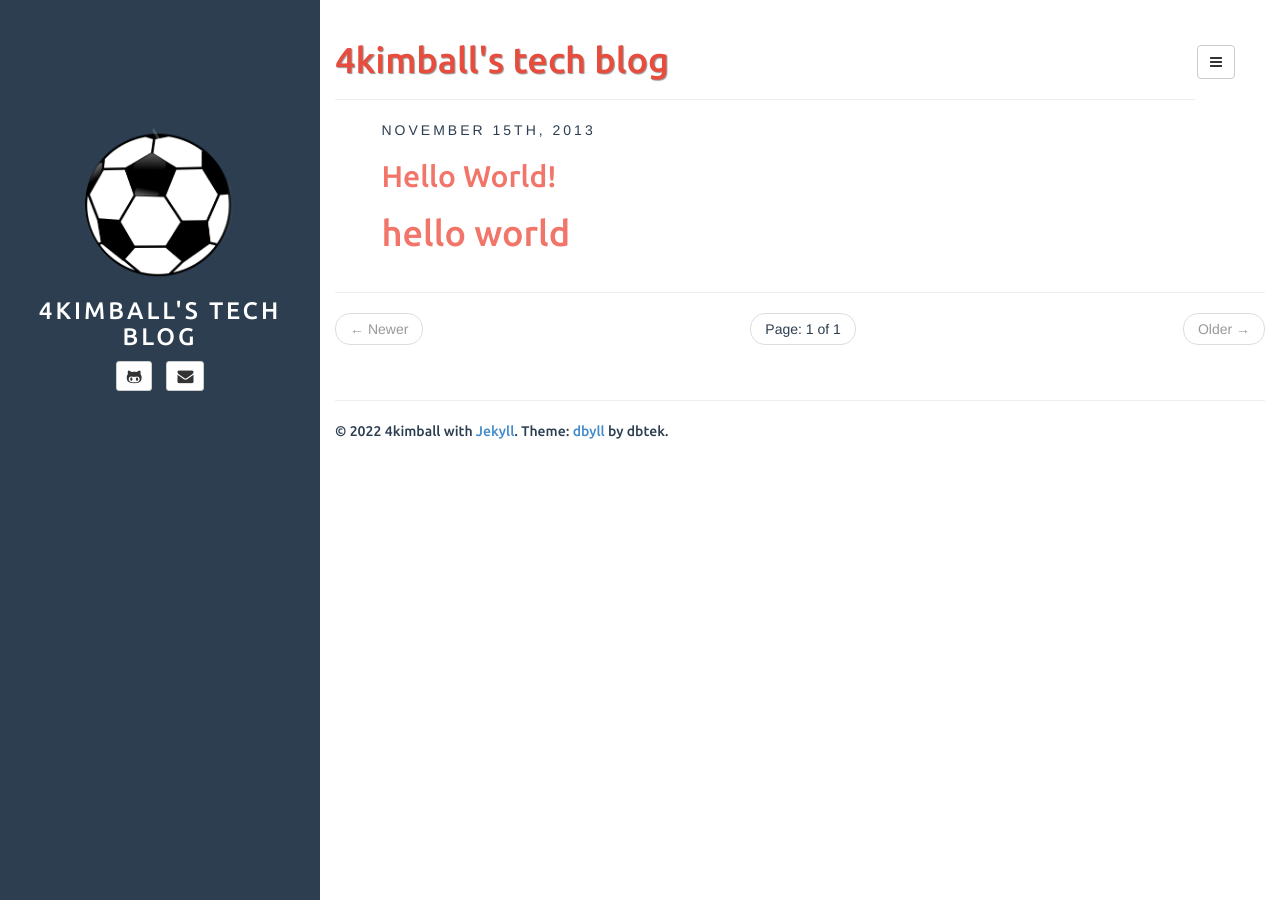
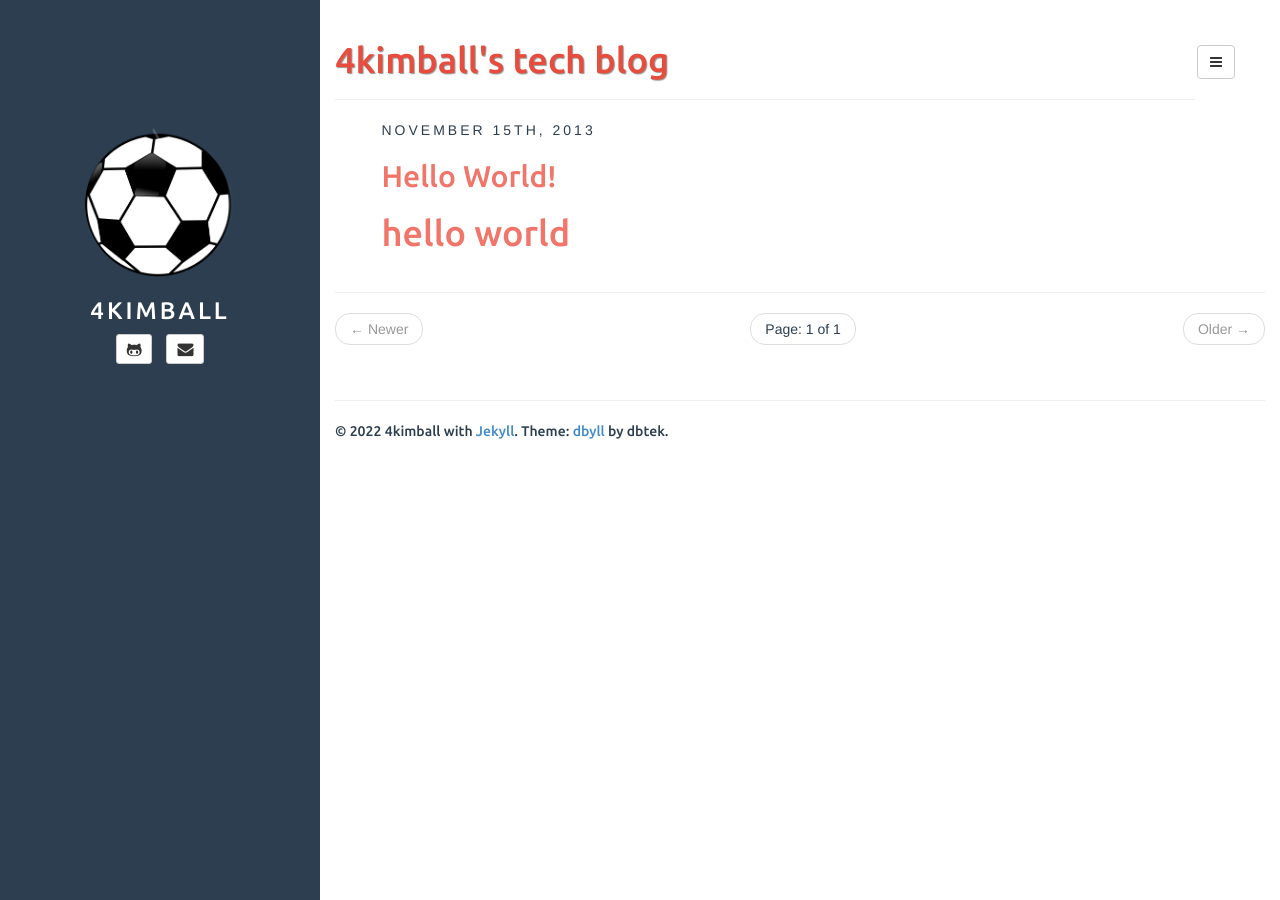
Before and after one commit to 4kimball/4kimball.github.io, a Jekyll site: the page built from index.html, in a window 1280 px wide. Built offline with Jekyll 4.4.1, drawn with Linux system fonts in a browser that asks for light colours; the list of posts is cut into pages by our own code.

Commit message:
Update _config.yml

```diff
--- a/_config.yml
+++ b/_config.yml
@@ -7,7 +7,7 @@ highlighter: rouge
 markdown: kramdown
 disqus: dbyll
 google_analytics: dbyll
-title: 4kimball's tech blog
+title: 4kimball
 
 defaults:
   - scope:
```
